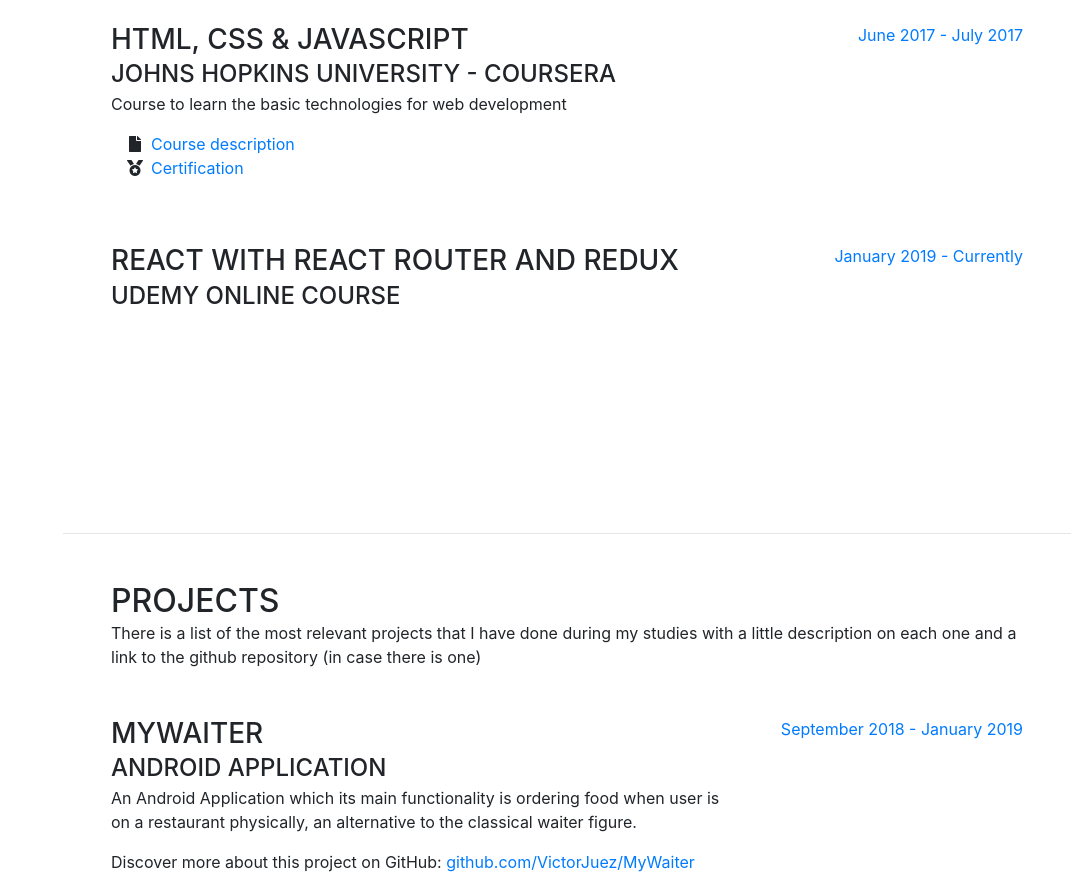
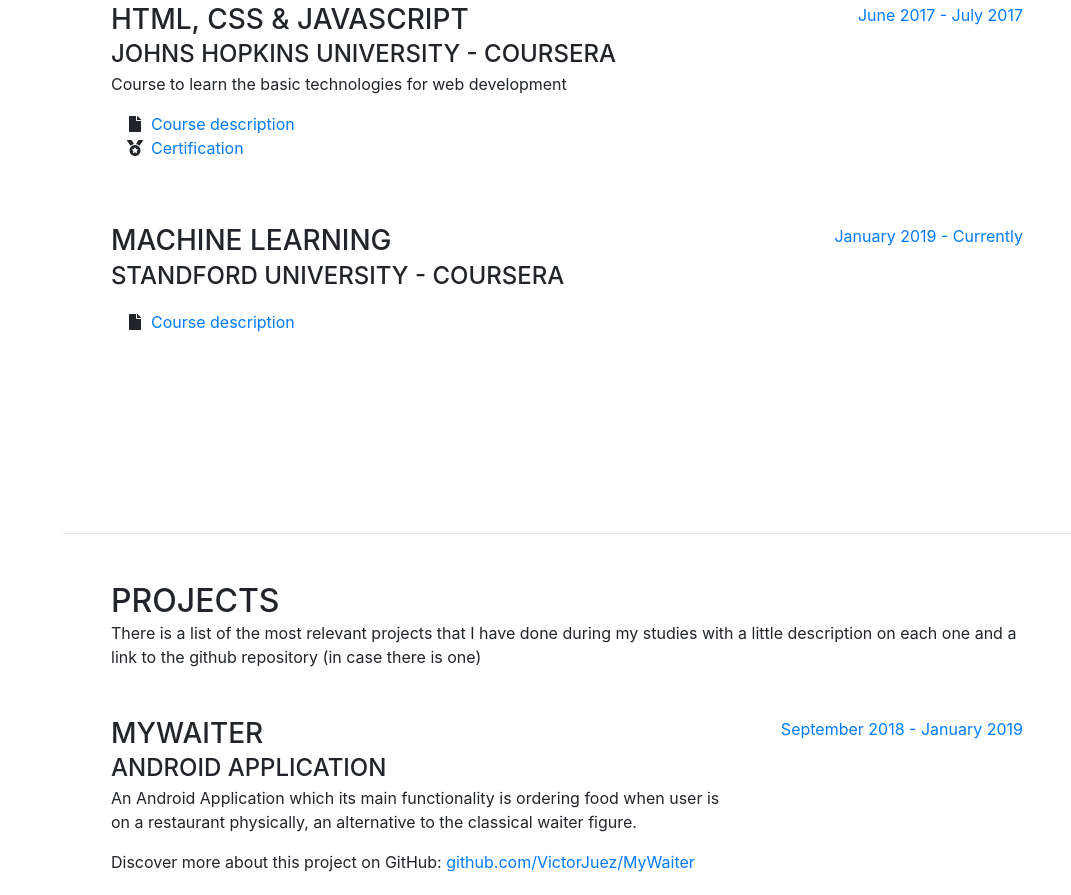
Before and after one commit to VictorJuez/my-portfolio, a website with bundled scripts: page index.html in a window 1280 px wide. Shown: the part 2905-3800 px from the top of the page, without its empty margins (209-1280 px from the left). Built offline with nearby package versions, Linux system fonts and the light colour scheme; a web font is replaced by a local one.

Commit message:
Machine Learning course added

```diff
--- a/index.html
+++ b/index.html
@@ -211,8 +211,11 @@
 
           <div class="resume-item d-flex flex-column flex-md-row">
             <div class="resume-content mr-auto">
-              <h3 class="mb-0">React with react router and redux</h3>
-              <div class="subheading mb-3">Udemy online course</div>
+              <h3 class="mb-0">Machine Learning</h3>
+              <div class="subheading mb-3">Standford University - Coursera</div>
+              <ul class="fa-ul">
+                <li><i class="fa-li fa fa-file"></i><a href="https://www.coursera.org/learn/machine-learning?">Course description </a></li>
+              </ul>
             </div>
             <div class="resume-date text-md-right">
               <span class="text-primary">January 2019 - Currently</span>
```
